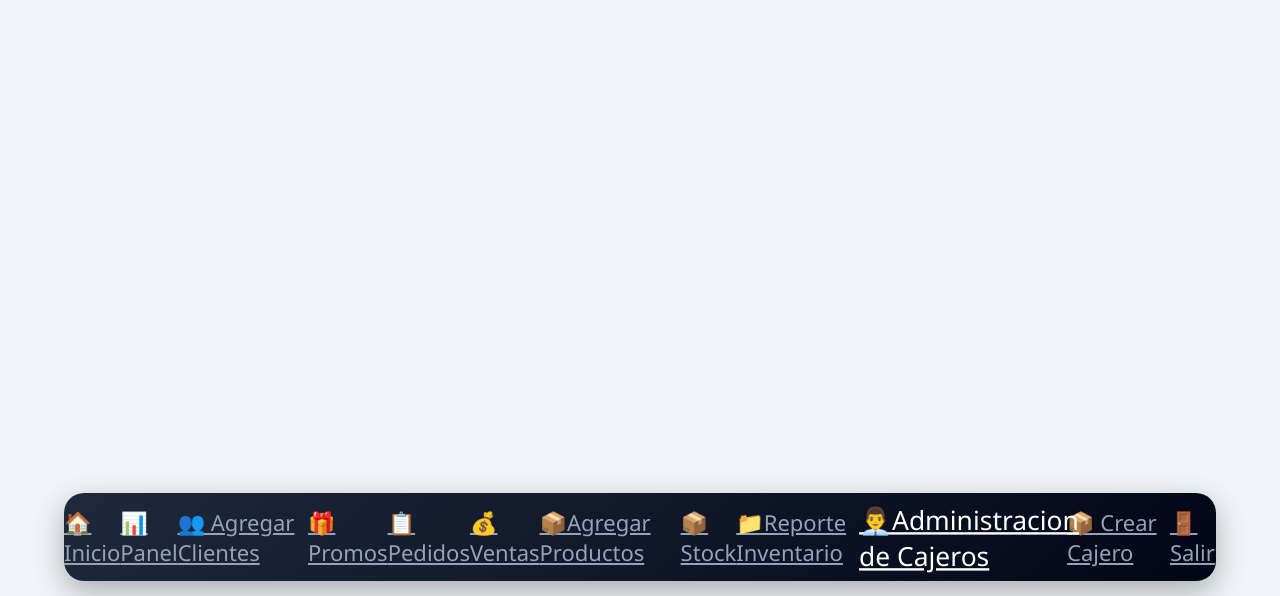
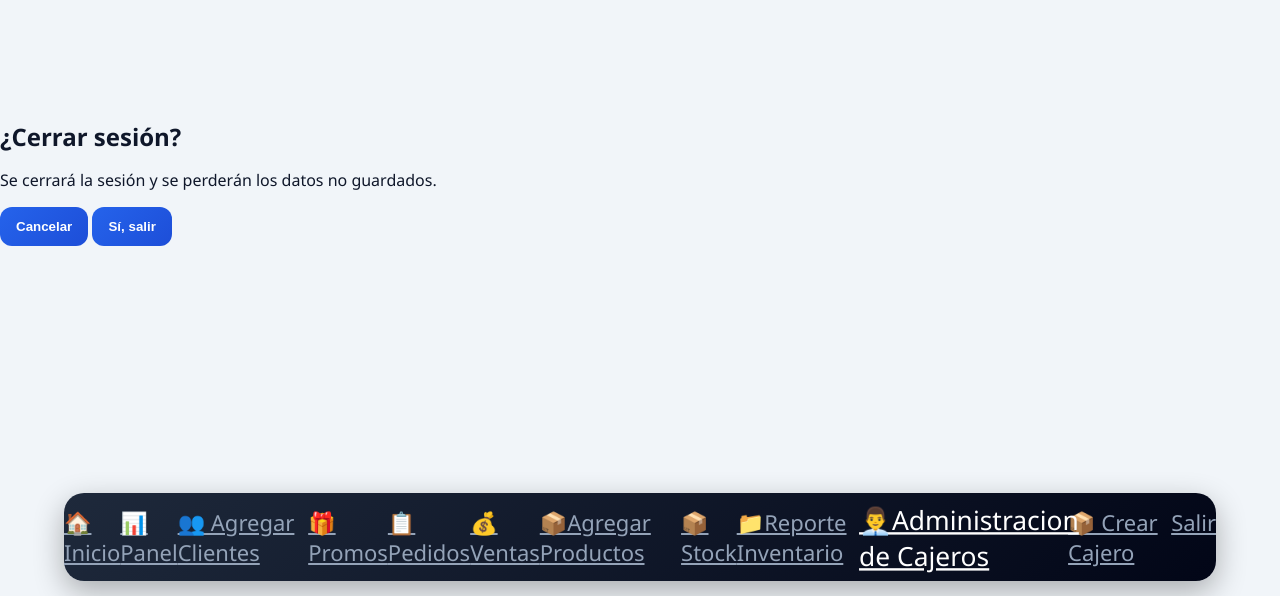
Before and after one commit to agonzalezsoport-debug/AguaSL, a Flask app: page /cajeros in a window 1280 px wide. Shown: the part 204-800 px from the top of the page. Run offline with Flask 3, Linux system fonts and the light colour scheme; a user stored in the database is signed in; data that the repository does not hold is empty; some libraries are stand-ins or nearby versions.

Commit message:
Update base.html

```diff
--- a/app_agua/templates/base.html
+++ b/app_agua/templates/base.html
@@ -59,7 +59,7 @@
         <a href="/reporte_ventas">📁Reporte Inventario</a>
         <a href="/cajeros">👨‍💼Administracion de Cajeros</a>
         <a href="/crear_cajero">📦 Crear Cajero</a>
-        <a href="/logout" onclick="return confirmarLogout()">🚪Salir</a>
+        <a href="#" class="btn-salir">Salir</a>
 
     <!-- ================= CAJERO ================= -->
     {% elif session.get("cajero_id") %}
@@ -95,13 +95,13 @@
             <span class="disabled">📦Productos</span>
         {% endif %}
 
-        <a href="/logout" onclick="return confirmarLogout()">🚪Salir</a>
+        <a href="#" class="btn-salir">Salir</a>
 
     <!-- ================= CLIENTE ================= -->
     {% elif session.get("cliente_id") %}
 
         <a href="/mis_pedidos">📦Ver Pedidos</a>
-        <a href="/logout_cliente">🚪Salir</a>
+        <a href="#" class="btn-salir">Salir</a>
 
     {% endif %}
 
@@ -118,6 +118,57 @@ links.forEach(link => {
     }
 });
 </script>
+<script>
+
+</script>
+<script>
+
+</script>
+<div id="modalSalir" class="modal">
+    <div class="modal-box">
+        <h2>¿Cerrar sesión?</h2>
+        <p>Se cerrará la sesión y se perderán los datos no guardados.</p>
+
+        <div class="modal-actions">
+            <button class="btn-cancelar">Cancelar</button>
+            <button class="btn-confirmar">Sí, salir</button>
+        </div>
+    </div>
+</div>
+<script>
+document.addEventListener("DOMContentLoaded", function () {
+
+    const modal = document.getElementById("modalSalir");
+    const btnCancelar = document.querySelector(".btn-cancelar");
+    const btnConfirmar = document.querySelector(".btn-confirmar");
+
+    // 👉 ABRIR MODAL
+    document.querySelectorAll(".btn-salir").forEach(btn => {
+        btn.addEventListener("click", function (e) {
+            e.preventDefault();
+            modal.style.display = "flex";
+        });
+    });
+
+    // 👉 CANCELAR
+    btnCancelar.addEventListener("click", function () {
+        modal.style.display = "none";
+    });
+
+    // 👉 CONFIRMAR SALIDA
+    btnConfirmar.addEventListener("click", function () {
+        window.location.href = "/logout";
+    });
+
+    // 👉 CERRAR HACIENDO CLICK AFUERA
+    window.addEventListener("click", function (e) {
+        if (e.target === modal) {
+            modal.style.display = "none";
+        }
+    });
+
+});
+</script>
 
 </body>
 </html>
```
